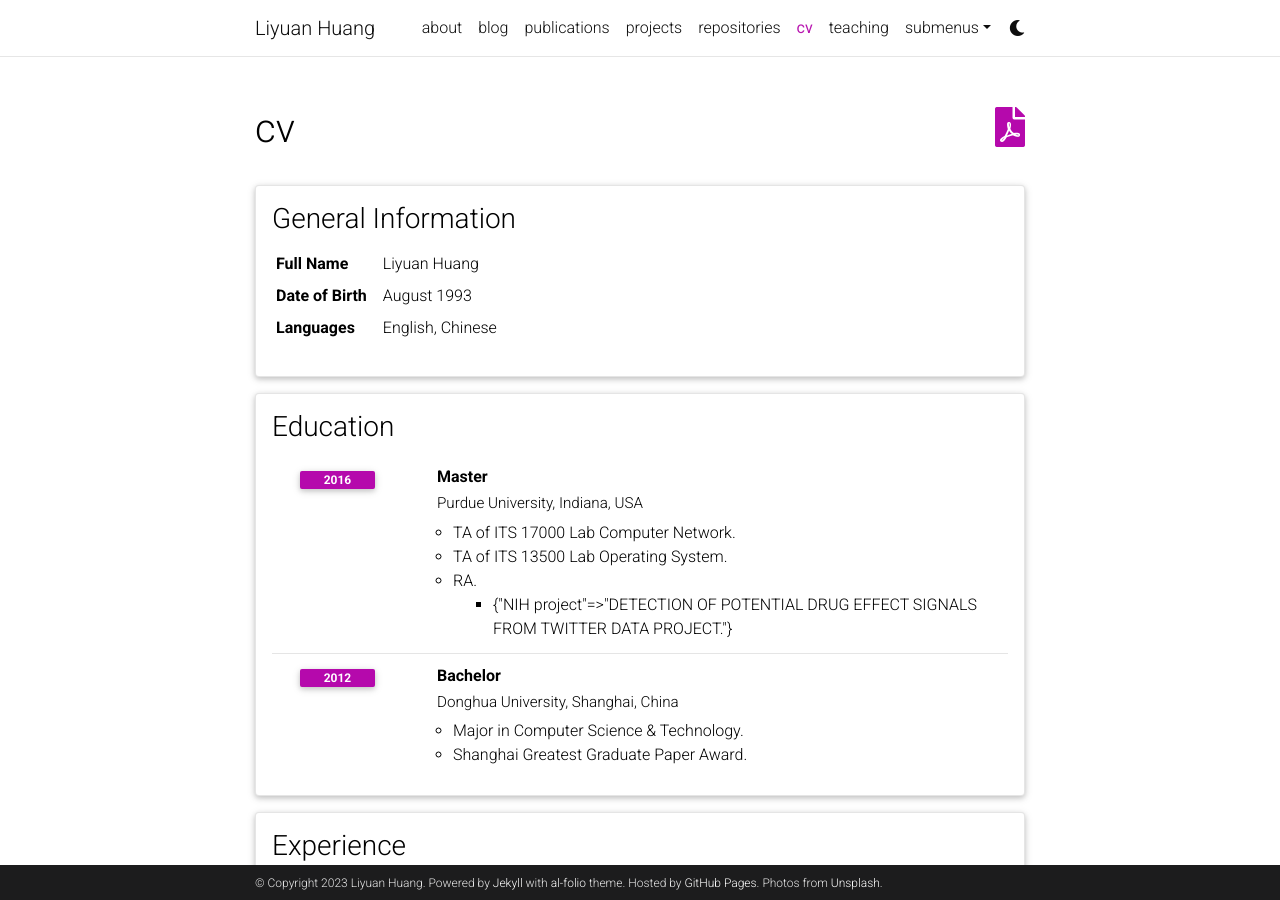
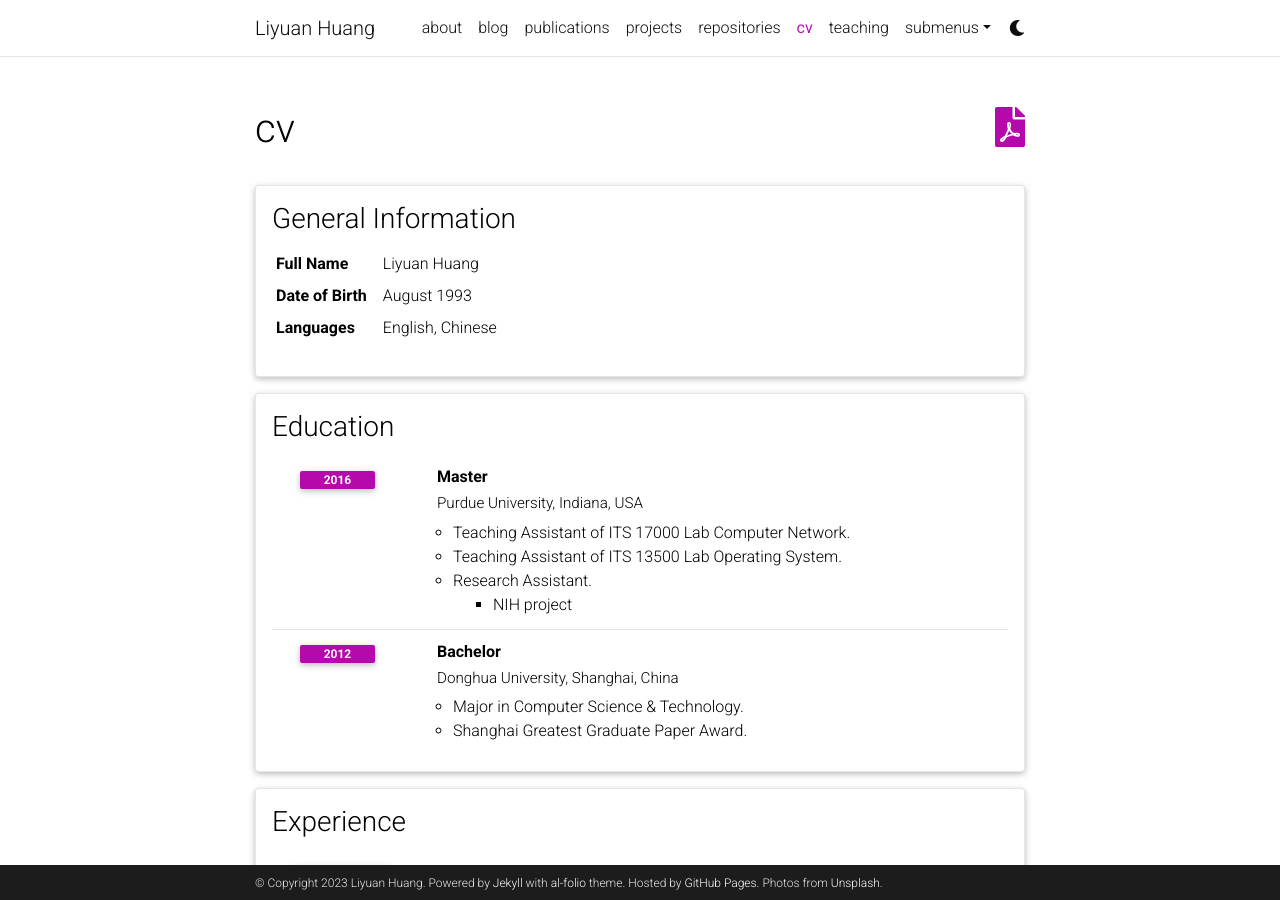
Before and after one commit to huanglydd/huanglydd.github.io, a Jekyll site: the page built from _pages/cv.md, in a window 1280 px wide and 900 px high. Built offline with Jekyll 4.4.1, drawn with Linux system fonts in a browser that asks for light colours; comment, search, counter and statistics services are not loaded; a style sheet for code colours, icons or effects is not loaded.

Commit message:
change abbreviation in CV

```diff
--- a/_data/cv.yml
+++ b/_data/cv.yml
@@ -15,11 +15,11 @@
       institution: Purdue University, Indiana, USA
       year: 2016
       description:
-        - TA of ITS 17000 Lab Computer Network.
-        - TA of ITS 13500 Lab Operating System.
-        - title: RA.
+        - Teaching Assistant of ITS 17000 Lab Computer Network.
+        - Teaching Assistant of ITS 13500 Lab Operating System.
+        - title: Research Assistant.
           contents:
-            - NIH project: DETECTION OF POTENTIAL DRUG EFFECT SIGNALS FROM TWITTER DATA PROJECT.
+            - NIH project
     - title: Bachelor
       institution: Donghua University, Shanghai, China
       year: 2012
```
